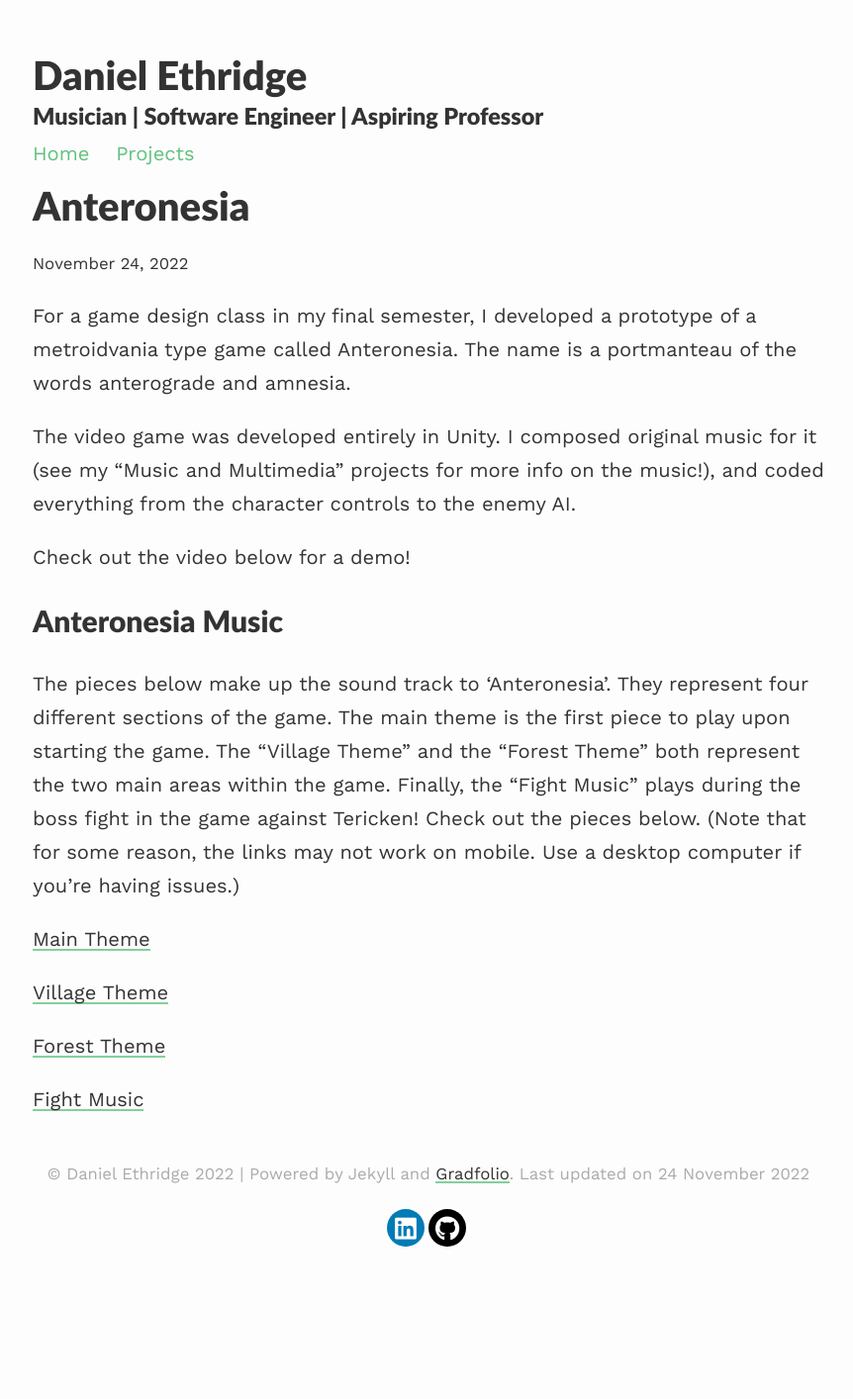
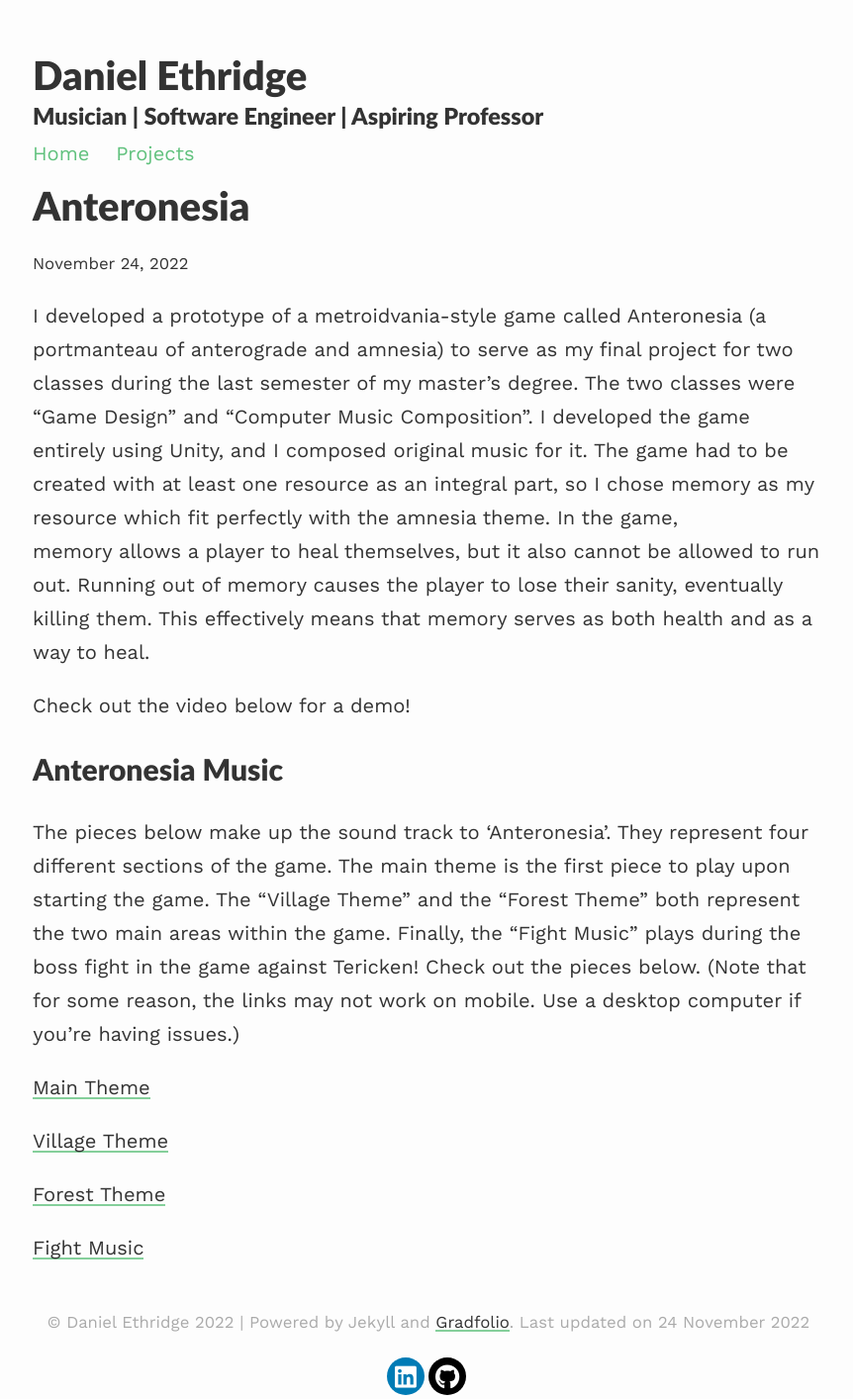
Before and after one commit to daniel-ethridge/daniel-ethridge.github.io, a Jekyll site: the page built from _projects/anteronesia.md, in a window 1280 px wide. Shown: the whole page at 99% size, without its empty margins (207-1069 px from the left). Built offline with Jekyll 4.4.1, drawn with Linux system fonts in a browser that asks for light colours; nearby versions of some CDN libraries; before the commit the page ends 1264 px from its top, so only the background shows below that.

Commit message:
Added some changes to the anteronesia page

```diff
--- a/_projects/anteronesia.md
+++ b/_projects/anteronesia.md
@@ -4,9 +4,11 @@ title: Anteronesia
 description: Video Game Prototype Exploring Anterograde Amnesia
 ---
 
-For a game design class in my final semester, I developed a prototype of a metroidvania type game called Anteronesia. The name is a portmanteau of the words anterograde and amnesia.
-
-The video game was developed entirely in Unity. I composed original music for it (see my "Music and Multimedia" projects for more info on the music!), and coded everything from the character controls to the enemy AI.
+I developed a prototype of a metroidvania-style game called Anteronesia (a portmanteau of anterograde and amnesia) to serve as my final project for two classes during the last semester of my master's degree.
+The two classes were "Game Design" and "Computer Music Composition". I developed the game entirely using Unity, and I composed original music for it.
+The game had to be created with at least one resource as an integral part, so I chose memory as my resource which fit perfectly with the amnesia theme. In the game,
+memory allows a player to heal themselves, but it also cannot be allowed to run out. Running out of memory causes the player to lose their sanity, eventually killing them.
+This effectively means that memory serves as both health and as a way to heal.
 
 Check out the video below for a demo!
 
```
